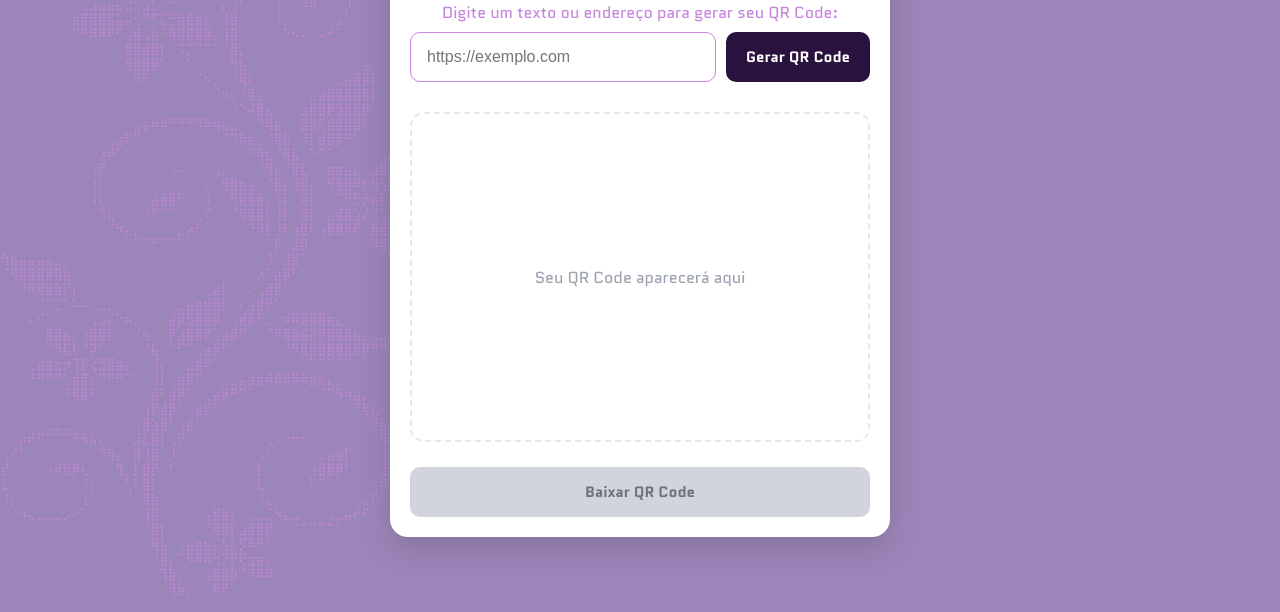
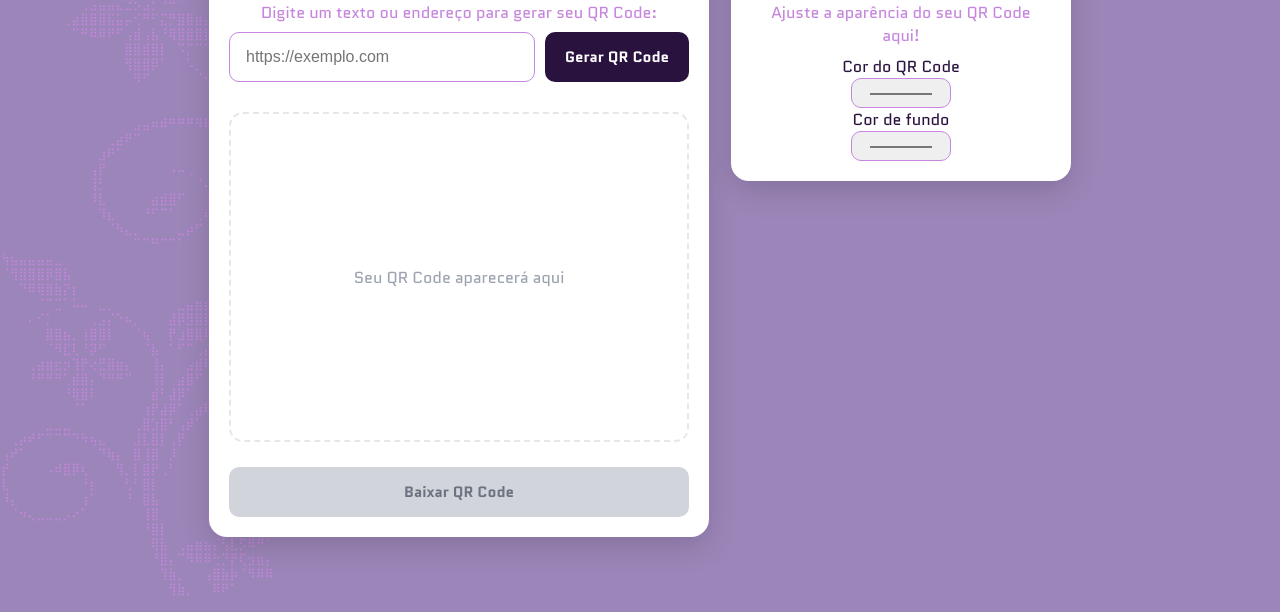
Before and after one commit to CamilaFer26/qrcode-generator, a plain HTML site: page index.html in a window 1280 px wide. Shown: the part 188-800 px from the top of the page. Drawn offline with Linux system fonts and the light colour scheme; a web font is replaced by a local one.

Commit message:
card de personalização; cor dos pontos e fundo

```diff
--- a/index.html
+++ b/index.html
@@ -74,30 +74,48 @@
     </pre>
 
     <main class="container">
-        <div class="card">
+        <div class="cards">
+            <section class="qrcode-card">
                 <div class="header">
                     <h1>QRCode Generator</h1>
                     <p>Digite um texto ou endereço para gerar seu QR Code:</p>
                 </div>
-
                 <div class="form">
                     <input type="text" id="text" placeholder="https://exemplo.com">
-
                     <button class="btn-primary" onclick="generateQR()">
                         Gerar QR Code
                     </button>
                 </div>
-
                 <div class="qr-area">
                     <div id="qrcode"></div>
                     <p id="qrMessage">
                         Seu QR Code aparecerá aqui
                     </p>
                 </div>
-
                 <button id="downloadButton" class="btn-download" onclick="downloadQR()" disabled>
                     Baixar QR Code
                 </button>
+            </section>
+            <aside class="personalization-card">
+                <div class="header">
+                    <h1>Personalização</h1>
+                    <p>Ajuste a aparência do seu QR Code aqui!</p>
+                </div>
+                <div class="customization-options">
+                    <label class="controls" for="qrColor">
+                        <div class="color-control">
+                            <p>Cor do QR Code</p>
+                            <input type="color" id="qrColor" value="#000000">
+                        </div>
+                    </label>
+                    <label class="controls" for="bgColor">
+                        <div class="color-control">
+                            <p>Cor de fundo</p>
+                            <input type="color" id="bgColor" value="#ffffff">
+                        </div>
+                    </label>
+                </div>
+            </aside>
         </div>
     </main>
 </body>
--- a/script.js
+++ b/script.js
@@ -1,10 +1,18 @@
 let qrcode = null;
+
+function getChoices() {
+    return {
+        color: document.getElementById("qrColor").value,
+        bgColor: document.getElementById("bgColor").value
+    }
+}
 
 function generateQR() {
     const text = document.getElementById("text").value.trim();
     const qrContainer =document.getElementById("qrcode");
     const qrMessage = document.getElementById("qrMessage");
     const downloadButton = document.getElementById("downloadButton");
+    const {color, bgColor} = getChoices();
 
     if (!text) {
         alert("Por favor, insira um texto ou URL!");
@@ -20,19 +28,19 @@ function generateQR() {
         margin: 10,
 
         dotsOptions: {
-            color: "#111827",
+            color: color
         },
 
         cornersSquareOptions: {
-            color: "#111827"
+            color: color
         },
 
         cornersDotOptions: {
-            color: "#111827"
+            color: color
         },
 
         backgroundOptions: {
-            color: "#ffffff"
+            color: bgColor
         }
     });
     qrcode.append(qrContainer);
--- a/style.css
+++ b/style.css
@@ -106,8 +106,18 @@ body {
     z-index: 1;
 }
 
-/* Card */
-.card {
+/* cads lado a lado */
+.cards {
+    width: min(100%, 880px);
+    display: grid;
+    grid-template-columns: minmax(300px, 500px) minmax(280px, 340px);
+    align-items: start;
+    justify-content: center;
+    gap: 22px;
+}
+
+/***** QRCode Card ******/
+.qrcode-card {
     width: 100%;
     max-width: 500px;
     background: white;
@@ -145,6 +155,7 @@ body {
 
 input {
     flex: 1;
+    min-width: 100px;
     padding: 14px 16px;
     border: 1px solid var(--color-secondary);
     border-radius: 10px;
@@ -171,6 +182,7 @@ button {
 }
 
 .btn-primary {
+    min-width: 50px;
     background: var(--color-text);
     color: white;
 }
@@ -217,6 +229,17 @@ button {
     color: #9ca3af;
 }
 
+/***** Personalization Card ******/
+.personalization-card {
+    width: 100%;
+    max-width: 500px;
+    background: white;
+    border-radius: 18px;
+    padding: 20px;
+    box-shadow: 0 10px 30px var(--color-shadow);
+    text-align: center;
+}
+
 @media (max-width: 550px) {
 
     .card {
```
Lines whose indentation alone changed are shown as unchanged.
